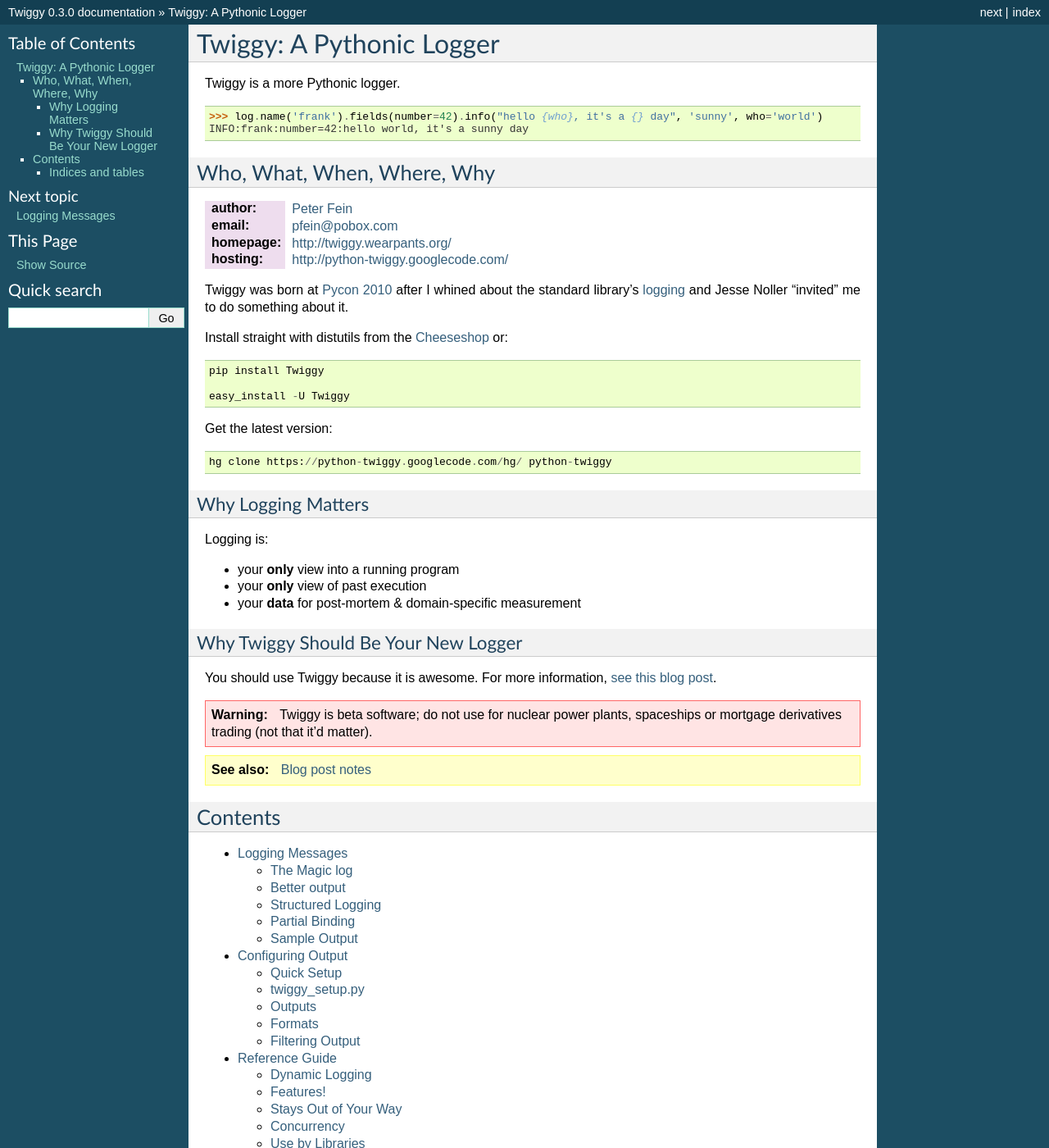
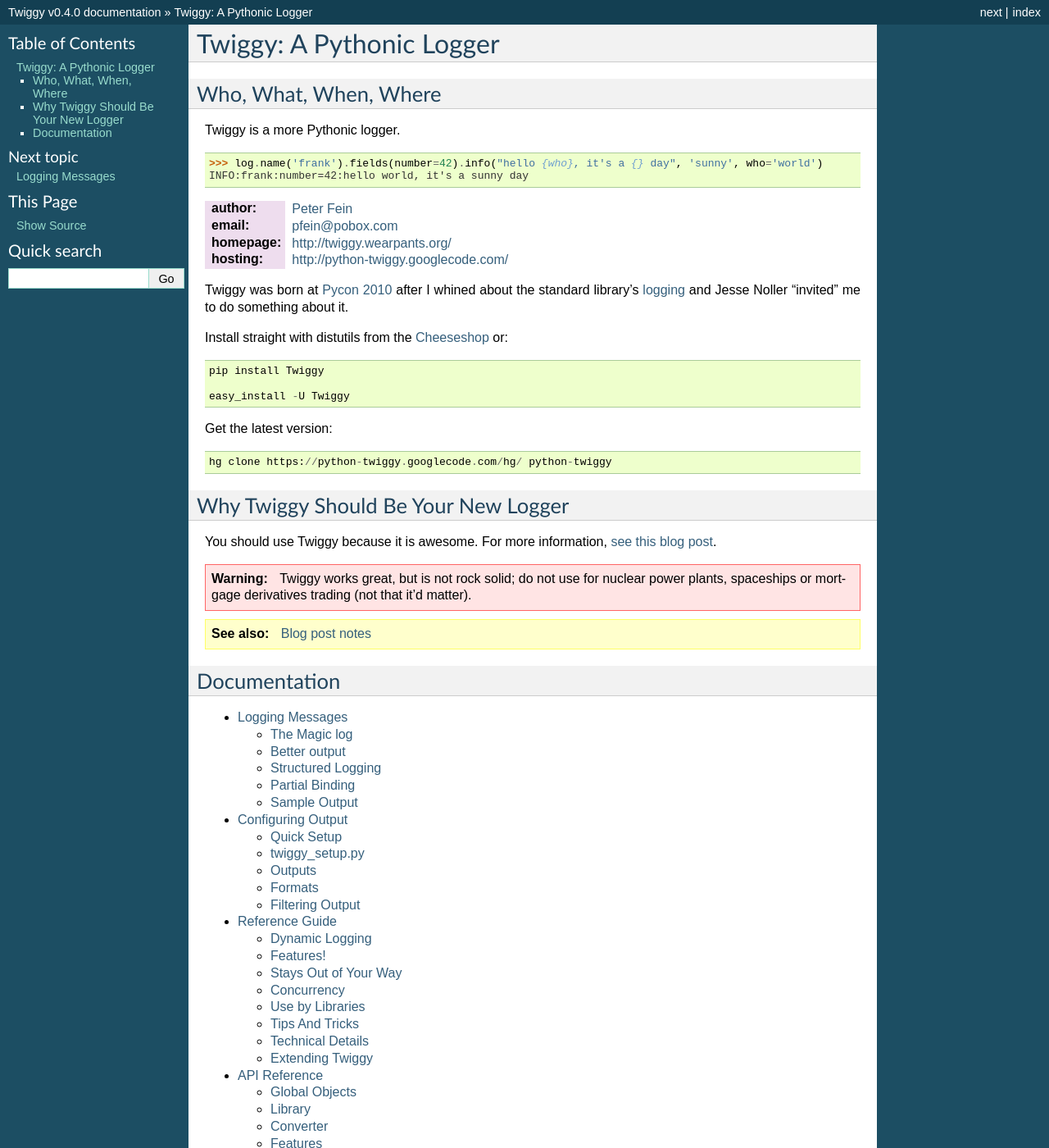
Before and after one commit to wearpants/twiggy, a Sphinx documentation site: the page built from doc/index.rst, in a window 1280 px wide and 1400 px high. Shown: the whole window at 82% size. Built offline with Sphinx 7.4.7, drawn with Linux system fonts in a browser that asks for light colours; some of the changed text lies outside the part shown.

Commit message:
beautify things a little

```diff
--- a/doc/conf.py
+++ b/doc/conf.py
@@ -45,9 +45,9 @@
 # built documents.
 #
 # The short X.Y version.
-version = '0.3'
+version = '0.4'
 # The full version, including alpha/beta/rc tags.
-release = '0.3.0'
+release = '0.4.0'
 
 # The language for content autogenerated by Sphinx. Refer to documentation
 # for a list of supported languages.
@@ -103,10 +103,10 @@
 
 # The name for this set of Sphinx documents.  If None, it defaults to
 # "<project> v<release> documentation".
-#html_title = None
+html_title = "Twiggy"
 
 # A shorter title for the navigation bar.  Default is the same as html_title.
-#html_short_title = None
+html_short_title = "Twiggy v{release} documentation".format(release=release)
 
 # The name of an image file (relative to this directory) to place at the top
 # of the sidebar.
@@ -124,7 +124,7 @@
 
 # If not '', a 'Last updated on:' timestamp is inserted at every page bottom,
 # using the given strftime format.
-#html_last_updated_fmt = '%b %d, %Y'
+html_last_updated_fmt = '%b %d, %Y'
 
 # If true, SmartyPants will be used to convert quotes and dashes to
 # typographically correct entities.
@@ -138,7 +138,7 @@
 #html_additional_pages = {}
 
 # If false, no module index is generated.
-#html_use_modindex = True
+html_use_modindex = False
 
 # If false, no index is generated.
 #html_use_index = True
--- a/doc/index.rst
+++ b/doc/index.rst
@@ -6,14 +6,17 @@
 ##################################
 Twiggy: A Pythonic Logger
 ##################################
+
+****************************
+Who, What, When, Where
+****************************
+
 Twiggy is a more Pythonic logger.
+
+.. doctest::
 
     >>> log.name('frank').fields(number=42).info("hello {who}, it's a {} day", 'sunny', who='world')
     INFO:frank:number=42:hello world, it's a sunny day
-
-****************************
-Who, What, When, Where, Why
-****************************
 
 :author: `Peter Fein <http://i.wearpants.org>`_
 :email: pfein@pobox.com
@@ -32,27 +35,20 @@
 
     hg clone https://python-twiggy.googlecode.com/hg/ python-twiggy
 
-Why Logging Matters
-===================
-Logging is:
-
-* your **only** view into a running program
-* your **only** view of past execution
-* your **data** for post-mortem & domain-specific measurement
-
+*************************************
 Why Twiggy Should Be Your New Logger
-====================================
+*************************************
 
 You should use Twiggy because it is awesome. For more information, `see this blog post <http://blog.wearpants.org/meet-twiggy>`_.
 
 .. warning::
-    Twiggy is beta software; do not use for nuclear power plants, spaceships or mortgage derivatives trading (not that it'd matter).
+    Twiggy works great, but is not rock solid; do not use for nuclear power plants, spaceships or mortgage derivatives trading (not that it'd matter).
 
 .. seealso:: :doc:`blog_post_notes`
 
-***********
-Contents
-***********
+**************
+Documentation
+**************
 .. toctree::
     :maxdepth: 2
     :glob:
@@ -62,11 +58,3 @@
     reference_guide
     api
     glossary
-
-
-Indices and tables
-==================
-
-* :ref:`genindex`
-* :ref:`modindex`
-* :ref:`search`
```
Also changed, not shown: doc/blog_post_notes.rst (+9 -0 lines).
